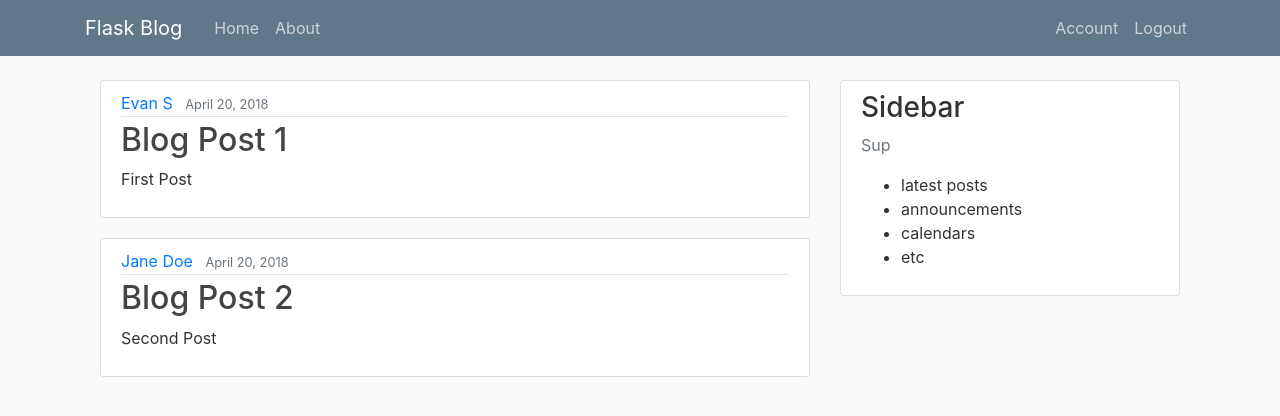
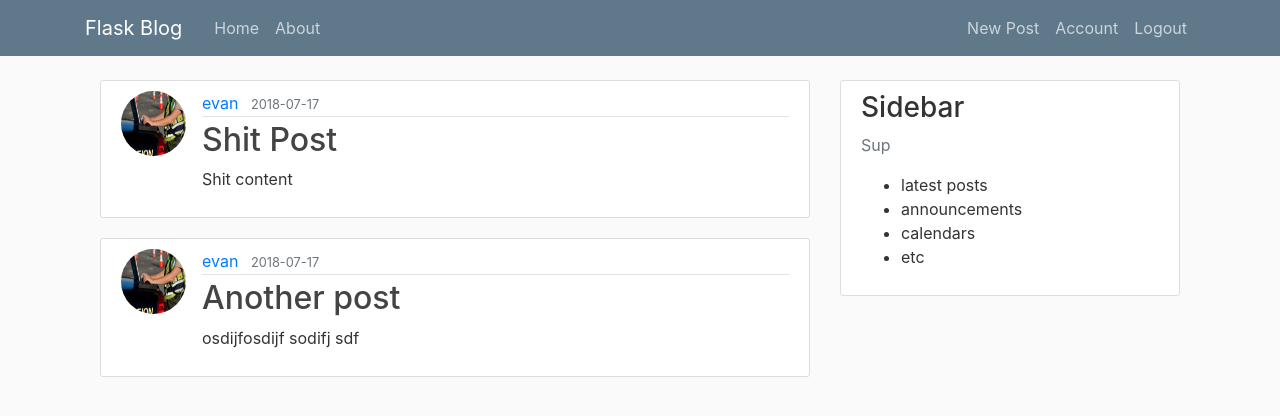
Before and after one commit to aboutevan/flask-blog, a Flask app: page / in a window 1280 px wide. Shown: the top 416 px of the page. Run offline with Flask 2, Linux system fonts and the light colour scheme; a user stored in the database is signed in; data comes from the database, SQL or seed files in the repository; both versions use the stored data as it was after the commit; some libraries are stand-ins or nearby versions.

Commit message:
crud posts

```diff
--- a/flask_blog/routes.py
+++ b/flask_blog/routes.py
@@ -2,31 +2,16 @@ import secrets
 import os
 from flask import render_template, url_for, flash, redirect, request
 from flask_blog import app, db, bcrypt
-from flask_blog.forms import RegistrationForm, LoginForm, UpdateAccountForm
+from flask_blog.forms import RegistrationForm, LoginForm, UpdateAccountForm, PostForm
 from flask_blog.models import User, Post
 from flask_login import login_user, current_user, logout_user, login_required
 from PIL import Image
 
 
-posts = [
-    {
-        'author': 'Evan S',
-        'title': 'Blog Post 1',
-        'content': 'First Post',
-        'date_posted': 'April 20, 2018'
-    },
-    {
-        'author': 'Jane Doe',
-        'title': 'Blog Post 2',
-        'content': 'Second Post',
-        'date_posted': 'April 20, 2018'
-    }
-]
-
-
 @app.route("/")
 @app.route("/home")
 def home():
+    posts = Post.query.all()
     return render_template('home.html', posts=posts)
 
 
@@ -87,6 +72,7 @@ def save_picture(form_picture):
 
     return picture_fn
 
+
 @app.route("/account", methods=['GET', 'POST'])
 @login_required
 def account():
@@ -112,3 +98,22 @@ def account():
                            title='Account',
                            image_file=image_file,
                            form=form)
+
+
+@app.route("/post/new", methods=['GET', 'POST'])
+@login_required
+def new_post():
+    form = PostForm()
+
+    if form.validate_on_submit():
+        post = Post(
+            title=form.title.data,
+            content=form.content.data,
+            author=current_user)
+        db.session.add(post)
+        db.session.commit()
+        flash('Your post has been created!', 'success')
+        return redirect(url_for('home'))
+    return render_template('create_post.html',
+                           title='New Post',
+                           form=form)
--- a/flask_blog/templates/home.html
+++ b/flask_blog/templates/home.html
@@ -2,10 +2,11 @@
 {% block content %}
     {% for post in posts %}
         <article class="media content-section">
+            <img class="rounded-circle article-img" src="{{ url_for('static', filename='profile_pics/' + post.author.image_file) }}" alt="">
             <div class="media-body">
                 <div class="article-metadata">
-                    <a class="mr-2" href="#">{{ post.author }}</a>
-                    <small class="text-muted">{{ post.date_posted }}</small>
+                    <a class="mr-2" href="#">{{ post.author.username }}</a>
+                    <small class="text-muted">{{ post.date_posted.strftime('%Y-%m-%d') }}</small>
                 </div>
                 <h2><a class="article-title" href="#">{{ post.title }}</a></h2>
                 <p class="article-content">{{ post.content }}</p>
--- a/flask_blog/templates/layout.html
+++ b/flask_blog/templates/layout.html
@@ -31,6 +31,7 @@
                       <!-- Navbar Right Side -->
                       <div class="navbar-nav">
                           {% if current_user.is_authenticated %}
+                             <a class="nav-item nav-link" href="{{ url_for('new_post') }}">New Post</a>
                              <a class="nav-item nav-link" href="{{ url_for('account') }}">Account</a>
                              <a class="nav-item nav-link" href="{{ url_for('logout') }}">Logout</a>
                           {% else %}
```
Also changed, not shown: flask_blog/forms.py (+7 -1 lines), flask_blog/templates/create_post.html (added, +40 -0 lines), flask_blog/site.db.
